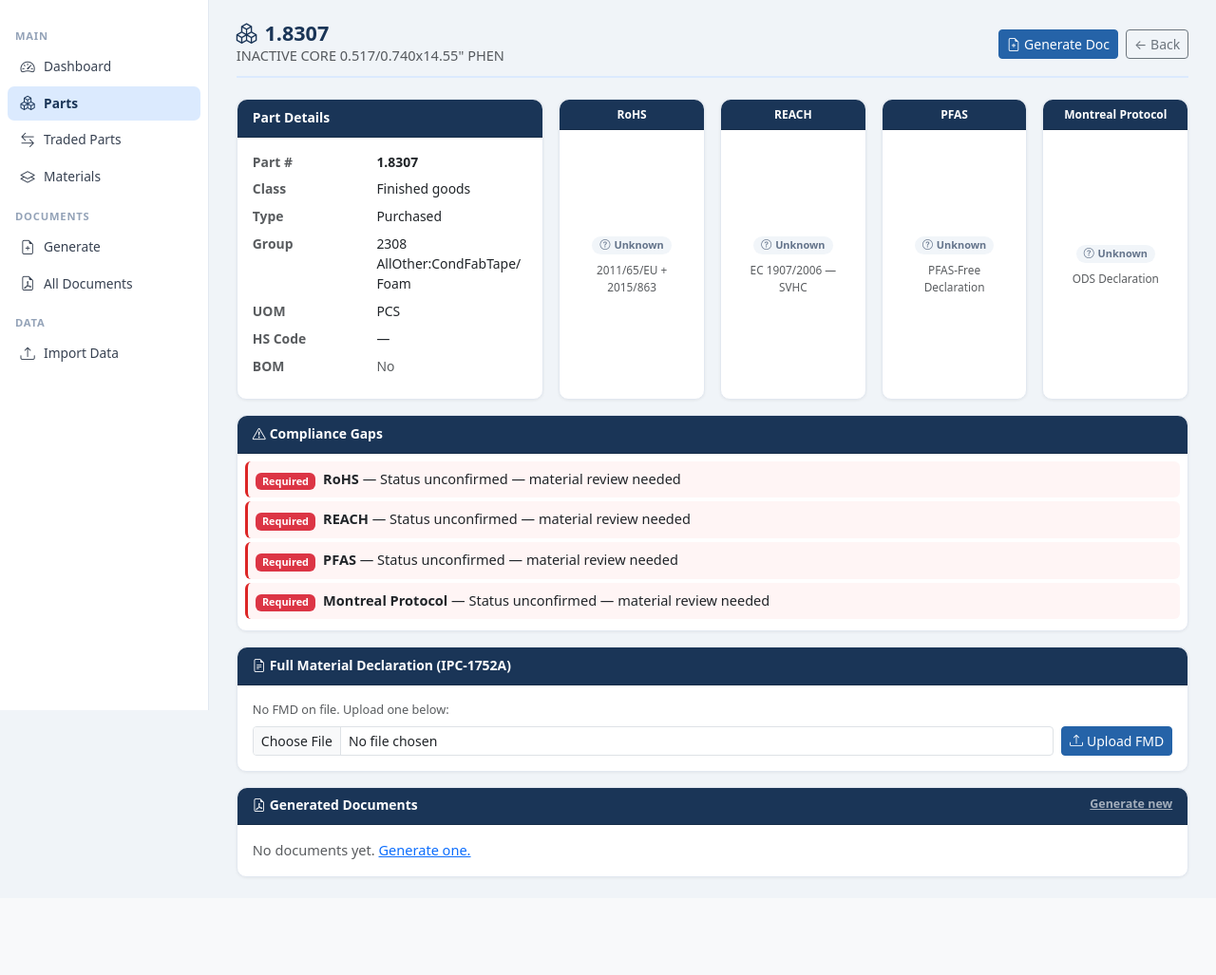
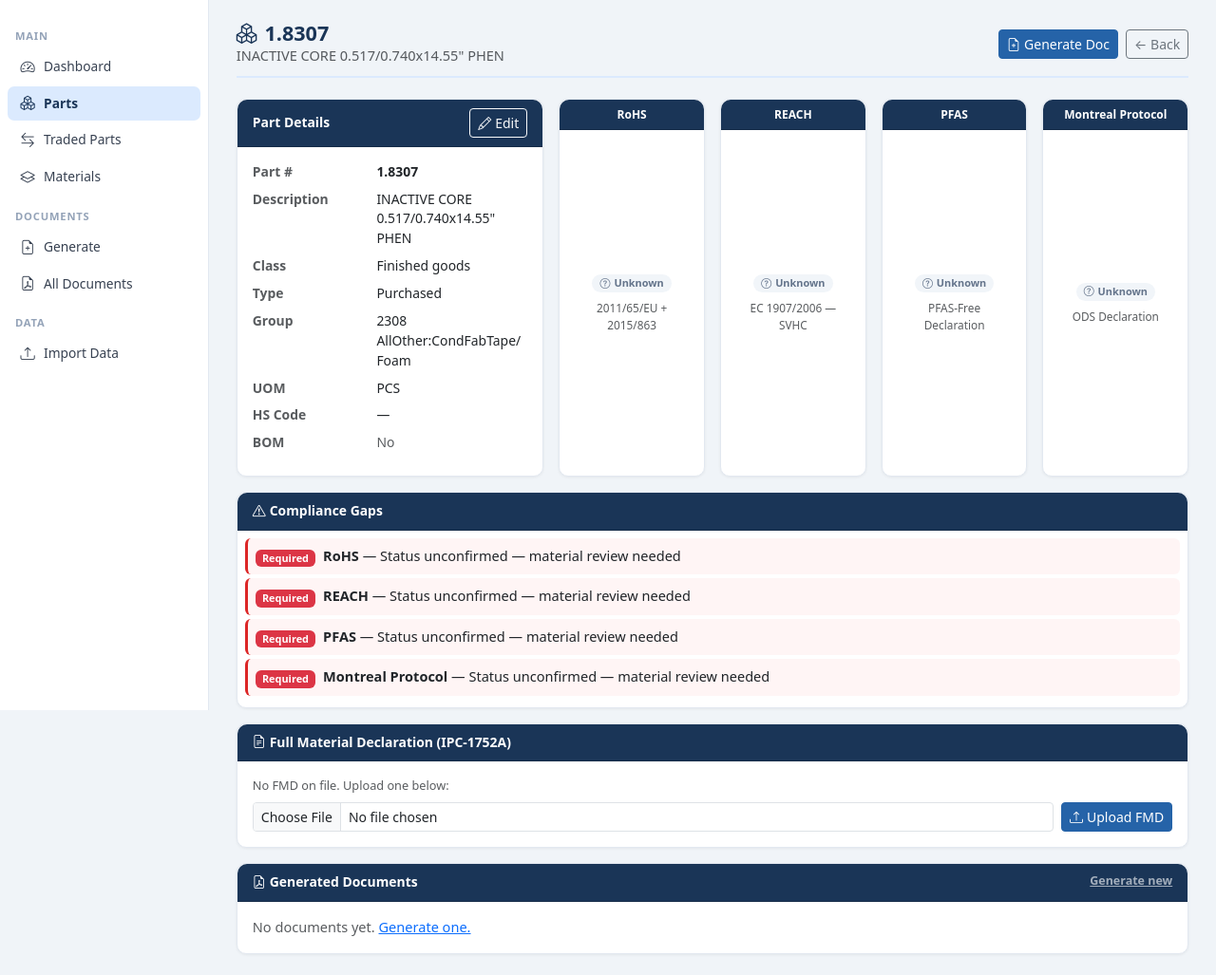
Before and after one commit to Colton-Tudisco/quality-compliance-project, a Flask app: a page that uses templates/part_detail.html in a window 1280 px wide. Shown: the part 52-1079 px from the top of the page at 95% size. Before the commit the page ends 978 px from the top, so only its background shows below. Run offline with Flask 3, Linux system fonts and the light colour scheme; data comes from the database, SQL or seed files in the repository; both versions use the stored data as it was after the commit; data that the repository does not hold is empty.

Commit message:
Add part edit endpoint + UI
Add server and client support for editing parts inline. app.py: introduce POST /parts/<part_number>/edit which validates input, prevents duplicate part numbers, updates the parts row (including updated_at) and cascades part_number changes to related tables (compliance_status, bom_lines, fmd_files, fmd_substances, document_parts), then commits and flashes status. templates/part_detail.html: add an editable form, edit/save/cancel buttons, inputs/selects for part attributes (including traded_vendor handling and part_type select), and small JS helpers to toggle edit mode and submit the form. Binary database file updated (comply.db) to reflect schema/data changes.

```diff
--- a/app.py
+++ b/app.py
@@ -468,6 +468,71 @@ def unhide_part(part_number):
     conn.close()
     flash("Part restored.", "success")
     return redirect(url_for("hidden_parts"))
+
+@app.route("/parts/<path:part_number>/edit", methods=["POST"])
+def edit_part(part_number):
+    new_part_number   = request.form.get("part_number", "").strip().upper()
+    description       = request.form.get("description", "").strip()
+    part_class        = request.form.get("part_class", "").strip()
+    part_type         = request.form.get("part_type", "").strip()
+    product_group     = request.form.get("product_group", "").strip()
+    uom               = request.form.get("uom", "").strip()
+    commodity_code    = request.form.get("commodity_code", "").strip()
+    traded_vendor     = request.form.get("traded_vendor", "").strip()
+
+    if not new_part_number:
+        flash("Part number cannot be empty.", "danger")
+        return redirect(url_for("part_detail", part_number=part_number))
+
+    conn = get_db()
+
+    # If part number changed, check for conflicts and update all references
+    if new_part_number != part_number:
+        existing = conn.execute(
+            "SELECT id FROM parts WHERE part_number = ?", (new_part_number,)
+        ).fetchone()
+        if existing:
+            conn.close()
+            flash(f"Part number {new_part_number} already exists.", "warning")
+            return redirect(url_for("part_detail", part_number=part_number))
+
+        # Update all tables that reference this part number
+        for table, column in [
+            ("compliance_status", "part_number"),
+            ("bom_lines",         "parent_part"),
+            ("fmd_files",         "part_number"),
+            ("fmd_substances",    "part_number"),
+            ("document_parts",    "part_number"),
+        ]:
+            conn.execute(
+                f"UPDATE {table} SET {column} = ? WHERE {column} = ?",
+                (new_part_number, part_number)
+            )
+
+    # Update the part itself
+    conn.execute("""
+        UPDATE parts SET
+            part_number    = ?,
+            description    = ?,
+            part_class     = ?,
+            part_type      = ?,
+            product_group  = ?,
+            uom            = ?,
+            commodity_code = ?,
+            traded_vendor  = ?,
+            updated_at     = datetime('now')
+        WHERE part_number = ?
+    """, (
+        new_part_number, description, part_class, part_type,
+        product_group, uom, commodity_code,
+        traded_vendor or None, part_number
+    ))
+
+    conn.commit()
+    conn.close()
+
+    flash("Part updated successfully.", "success")
+    return redirect(url_for("part_detail", part_number=new_part_number))
 
 @app.route("/parts/new", methods=["POST"])
 def new_part():
--- a/templates/part_detail.html
+++ b/templates/part_detail.html
@@ -31,24 +31,129 @@
   <!-- Part info -->
   <div class="col-12 col-md-4">
   <div class="card h-100">
-      <div class="card-header">Part Details</div>
+    <div class="card-header d-flex justify-content-between align-items-center">
+      <span>Part Details</span>
+      <div class="d-flex gap-1">
+        <button type="button" class="btn btn-outline-light btn-sm" id="editBtn"
+                onclick="startEdit()">
+          <i class="bi bi-pencil me-1"></i>Edit
+        </button>
+        <button type="button" class="btn btn-success btn-sm d-none" id="saveBtn"
+                onclick="saveEdit()">
+          <i class="bi bi-check-lg me-1"></i>Save
+        </button>
+        <button type="button" class="btn btn-outline-light btn-sm d-none" id="cancelBtn"
+                onclick="cancelEdit()">
+          Cancel
+        </button>
+      </div>
+    </div>
     <div class="card-body">
-        <dl class="row mb-0" style="font-size:.87rem;">
+
+      <form id="editForm" method="post"
+            action="/parts/{{ part.part_number }}/edit">
+
+        <dl class="mb-0" style="font-size:.87rem;">
+
+          <div class="row mb-2">
             <dt class="col-5 text-muted">Part #</dt>
-          <dd class="col-7 fw-semibold">{{ part.part_number }}</dd>
+            <dd class="col-7 fw-semibold mb-0">
+              <span class="read-val">{{ part.part_number }}</span>
+              <input type="text" name="part_number" class="edit-val form-control form-control-sm d-none"
+                     value="{{ part.part_number }}"/>
+            </dd>
+          </div>
+
+          <div class="row mb-2">
+            <dt class="col-5 text-muted">Description</dt>
+            <dd class="col-7 mb-0">
+              <span class="read-val">{{ part.description or '—' }}</span>
+              <input type="text" name="description" class="edit-val form-control form-control-sm d-none"
+                     value="{{ part.description or '' }}"/>
+            </dd>
+          </div>
+
+          <div class="row mb-2">
             <dt class="col-5 text-muted">Class</dt>
-          <dd class="col-7">{{ part.part_class or '—' }}</dd>
+            <dd class="col-7 mb-0">
+              <span class="read-val">{{ part.part_class or '—' }}</span>
+              <input type="text" name="part_class" class="edit-val form-control form-control-sm d-none"
+                     value="{{ part.part_class or '' }}"/>
+            </dd>
+          </div>
+
+          <div class="row mb-2">
             <dt class="col-5 text-muted">Type</dt>
-          <dd class="col-7">{{ 'Manufactured' if part.part_type=='M' else 'Purchased' if part.part_type=='P' else part.part_type or '—' }}</dd>
+            <dd class="col-7 mb-0">
+              <span class="read-val">{{ 'Manufactured' if part.part_type=='M' else 'Purchased' if part.part_type=='P' else part.part_type or '—' }}</span>
+              <select name="part_type" class="edit-val form-select form-select-sm d-none">
+                <option value="">— Select —</option>
+                <option value="M" {% if part.part_type=='M' %}selected{% endif %}>Manufactured</option>
+                <option value="P" {% if part.part_type=='P' %}selected{% endif %}>Purchased</option>
+              </select>
+            </dd>
+          </div>
+
+          <div class="row mb-2">
             <dt class="col-5 text-muted">Group</dt>
-          <dd class="col-7">{{ part.product_group or '—' }}</dd>
+            <dd class="col-7 mb-0">
+              <span class="read-val">{{ part.product_group or '—' }}</span>
+              <input type="text" name="product_group" class="edit-val form-control form-control-sm d-none"
+                     value="{{ part.product_group or '' }}"/>
+            </dd>
+          </div>
+
+          <div class="row mb-2">
             <dt class="col-5 text-muted">UOM</dt>
-          <dd class="col-7">{{ part.uom or '—' }}</dd>
+            <dd class="col-7 mb-0">
+              <span class="read-val">{{ part.uom or '—' }}</span>
+              <input type="text" name="uom" class="edit-val form-control form-control-sm d-none"
+                     value="{{ part.uom or '' }}"/>
+            </dd>
+          </div>
+
+          <div class="row mb-2">
             <dt class="col-5 text-muted">HS Code</dt>
-          <dd class="col-7">{{ part.commodity_code or '—' }}</dd>
+            <dd class="col-7 mb-0">
+              <span class="read-val">{{ part.commodity_code or '—' }}</span>
+              <input type="text" name="commodity_code" class="edit-val form-control form-control-sm d-none"
+                     value="{{ part.commodity_code or '' }}"/>
+            </dd>
+          </div>
+
+          {% if part.is_traded %}
+          <div class="row mb-2">
+            <dt class="col-5 text-muted">Vendor</dt>
+            <dd class="col-7 mb-0">
+              <span class="read-val">{{ part.traded_vendor or '—' }}</span>
+              <select name="traded_vendor" class="edit-val form-select form-select-sm d-none">
+                <option value="">— Select —</option>
+                <option value="Schlegel Electronic Materials Asia Limited (I/CO-S"
+                  {% if 'Asia' in (part.traded_vendor or '') %}selected{% endif %}>
+                  Schlegel Asia
+                </option>
+                <option value="Schlegel (Dongguan) Electronics Limited (I/CO-SEMA"
+                  {% if 'Dongguan' in (part.traded_vendor or '') %}selected{% endif %}>
+                  Schlegel Dongguan
+                </option>
+              </select>
+            </dd>
+          </div>
+          {% endif %}
+
+          <div class="row mb-2">
             <dt class="col-5 text-muted">BOM</dt>
-          <dd class="col-7">{% if part.has_bom %}<span class="text-success fw-semibold">Yes</span>{% else %}<span class="text-muted">No</span>{% endif %}</dd>
+            <dd class="col-7 mb-0">
+              {% if part.has_bom %}
+                <span class="text-success fw-semibold">Yes</span>
+              {% else %}
+                <span class="text-muted">No</span>
+              {% endif %}
+            </dd>
+          </div>
+
         </dl>
+      </form>
     </div>
   </div>
 </div>
@@ -342,4 +447,29 @@
     {% endif %}
   </div>
 </div>
+
+{% block scripts %}
+<script>
+function startEdit() {
+  document.querySelectorAll('.read-val').forEach(el => el.classList.add('d-none'));
+  document.querySelectorAll('.edit-val').forEach(el => el.classList.remove('d-none'));
+  document.getElementById('editBtn').classList.add('d-none');
+  document.getElementById('saveBtn').classList.remove('d-none');
+  document.getElementById('cancelBtn').classList.remove('d-none');
+}
+
+function cancelEdit() {
+  document.querySelectorAll('.read-val').forEach(el => el.classList.remove('d-none'));
+  document.querySelectorAll('.edit-val').forEach(el => el.classList.add('d-none'));
+  document.getElementById('editBtn').classList.remove('d-none');
+  document.getElementById('saveBtn').classList.add('d-none');
+  document.getElementById('cancelBtn').classList.add('d-none');
+}
+
+function saveEdit() {
+  document.getElementById('editForm').submit();
+}
+</script>
 {% endblock %}
+
+{% endblock %}
```
Also changed, not shown: comply.db. Lines whose indentation alone changed are shown as unchanged.
